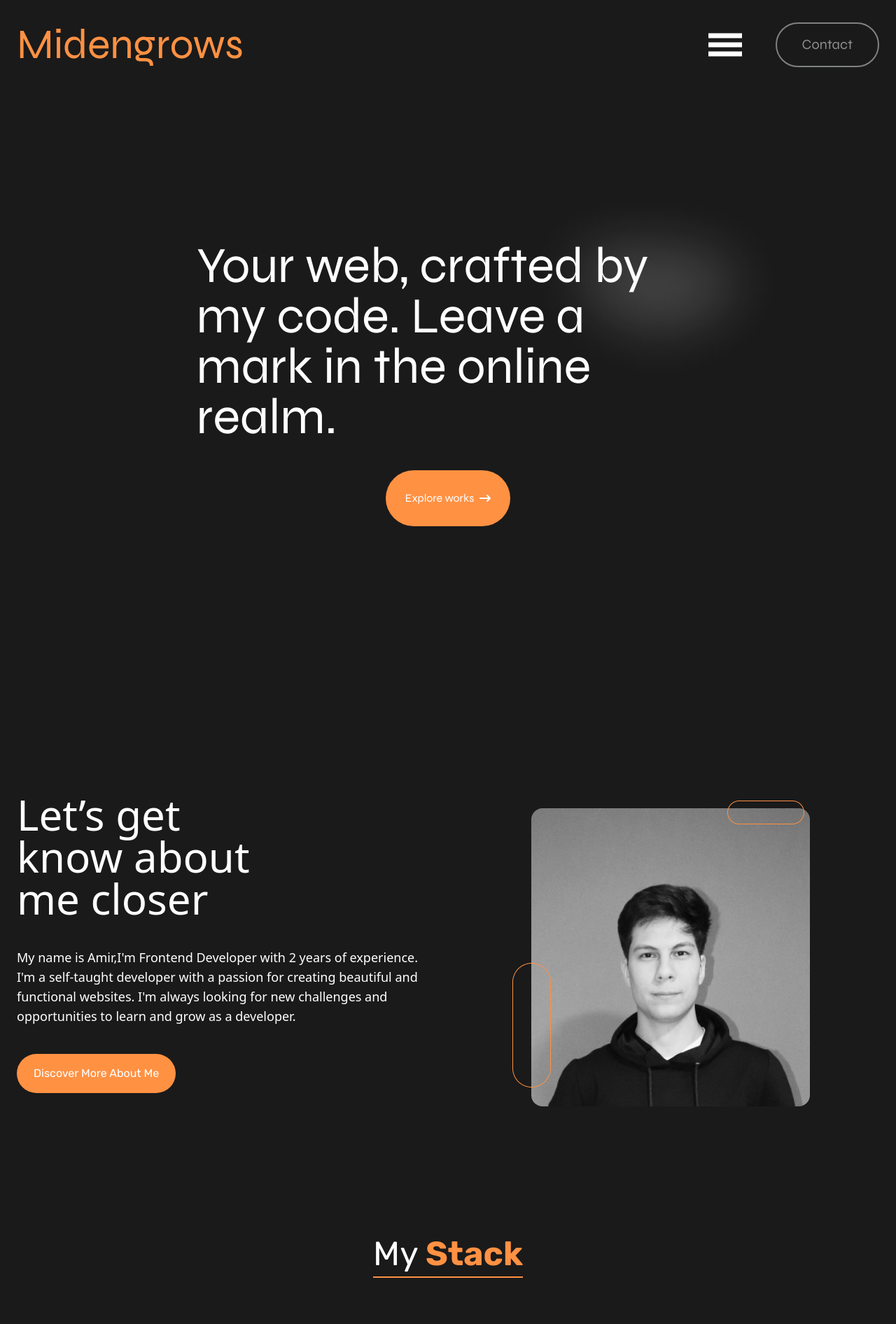
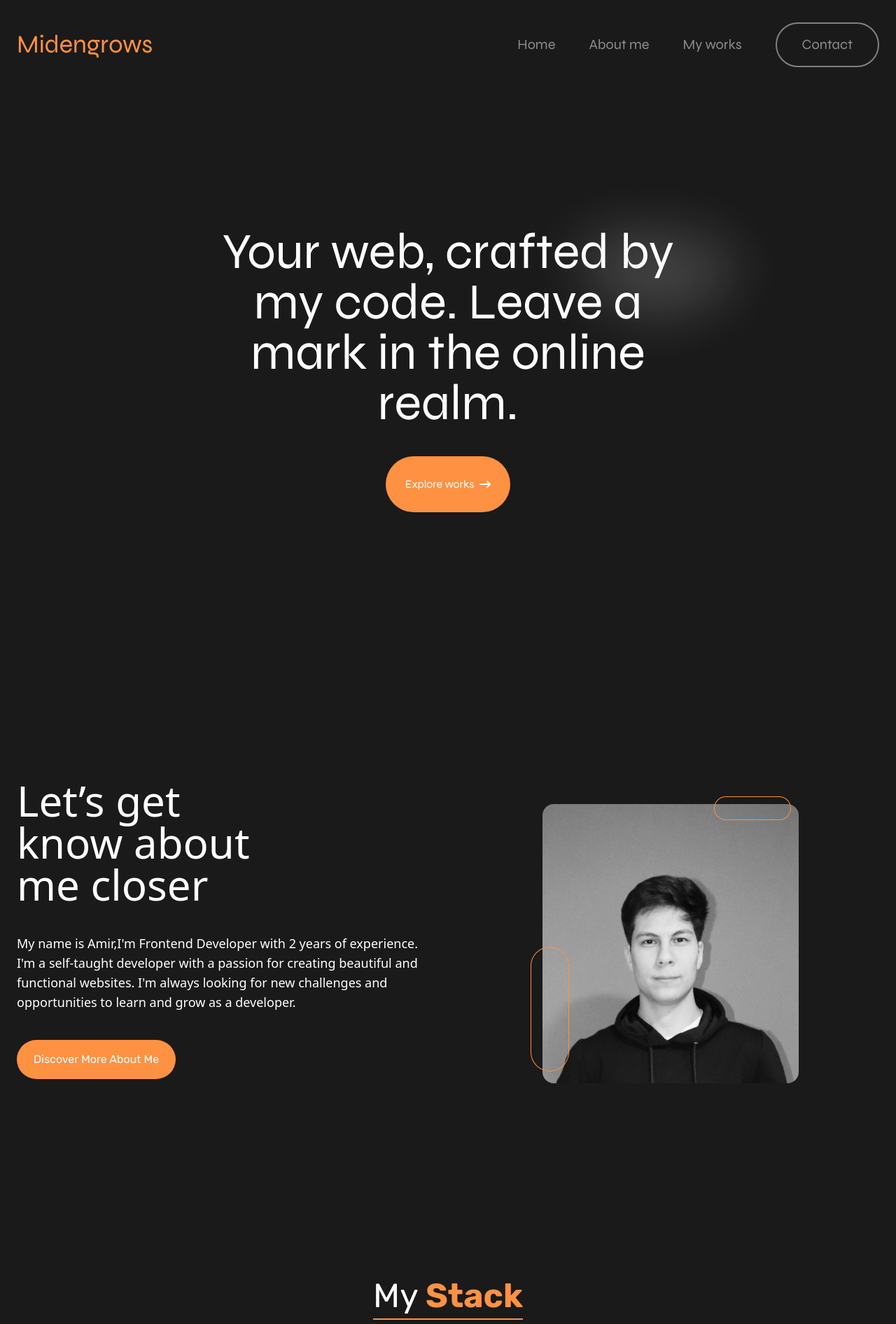
Before and after one commit to Midengrows1/Miden_portfolio, a React (Vite) app: page / in a window 1280 px wide. Shown: the top 1892 px of the page at 70% size. Built offline with nearby package versions, Linux system fonts and the light colour scheme.

Commit message:
home page adaptive

```diff
--- a/src/components/Header/Header.jsx
+++ b/src/components/Header/Header.jsx
@@ -7,18 +7,18 @@ import { motion, AnimatePresence } from "framer-motion";
 const Header = () => {
   const showTitle = {
     hidden: {
-      y: -100,
+      height: 0,
       opacity: 0,
     },
     visible: {
-      y: 0,
+      height: "auto",
       opacity: 1,
     },
   };
   const [menuactive, setMenuActive] = useState(false);
   console.log(menuactive);
   return (
-    <div>
+    <div className={s.header_container}>
       <div className={clsx(s.header, "font-Syne")}>
         <div className={s.header_left}>
           <h1 className={s.header_logo}>Midengrows</h1>
@@ -38,7 +38,7 @@ const Header = () => {
             </ul>
           </nav>
           <div
-            className={s.header_burger}
+            className={clsx(s.header_burger, { [s.burger_active]: menuactive })}
             onClick={() => setMenuActive(!menuactive)}
           >
             <span></span>
@@ -46,13 +46,14 @@ const Header = () => {
           <Button mainClass={s.header_button}>Contact</Button>
         </div>
       </div>
+
       <AnimatePresence initial={false}>
         {menuactive && (
           <motion.div
             initial="hidden"
             animate="visible"
             variants={showTitle}
-            exit={{ opacity: 0, y: -100 }}
+            exit={{ opacity: 0, height: 0 }}
             transition={{
               ease: "easeInOut",
               duration: 0.7,
@@ -61,8 +62,7 @@ const Header = () => {
               damping: 10,
             }}
             style={{ overflow: "hidden" }}
-            className={s.header_aside}
-            custom={1}
+            className={clsx(s.header_aside)}
           >
             <nav>
               <ul className={s.header_links_burger}>
@@ -75,9 +75,9 @@ const Header = () => {
                 <li>
                   <NavLink to={"/projects"}>My works</NavLink>
                 </li>
+                <Button mainClass={clsx(s.burger_button)}>Contact</Button>
               </ul>
             </nav>
-            <Button mainClass={clsx(s.burger_button)}>Contact</Button>
           </motion.div>
         )}
       </AnimatePresence>
--- a/src/components/Header/header.module.css
+++ b/src/components/Header/header.module.css
@@ -1,3 +1,4 @@
+
 .header{
     @apply h-32  flex justify-between items-center text-white text-xl;
 }
@@ -5,22 +6,22 @@
     @apply flex gap-12 items-center ;
 }
 .header_logo{
-    @apply text-6xl w-12 text-[#FF9143] text-ellipsis overflow-hidden md:w-max;
+    @apply text-6xl md:text-4xl w-12 text-[#FF9143] text-ellipsis overflow-hidden md:w-max;
 }
 .header_links{
-    @apply flex hidden sm:gap-12   ;
+    @apply md:flex hidden  sm:gap-12   ;
 }
 .header_aside{
-    @apply  flex w-full items-center justify-between text-white  border p-4 gap-5;
+    @apply   w-full  items-center text-white ;
 }
 .header_links_burger{
-    @apply flex  gap-8 w-full items-center
+    @apply flex  justify-between w-full items-center
 }
 .header_links_burger >*{
-    @apply text-nowrap  text-xl
+    @apply text-nowrap text-[4vw]
 }
 .burger_button{
-    @apply  block rounded-full px-5 py-3 border-2 opacity-50  bg-transparent hover:text-[#FF9143] hover:opacity-100 hover:cursor-pointer;
+    @apply  inline-block rounded-lg p-2 border-2 opacity-50  bg-transparent hover:text-[#FF9143] hover:opacity-100 hover:cursor-pointer;
 }
 .header_links> * {
   @apply  text-white whitespace-nowrap opacity-50 hover:transition-all hover:text-[#FF9143] hover:opacity-100 hover:cursor-pointer relative;
@@ -40,40 +41,46 @@
     width: 100%;
 }
 .header_button{
-    @apply  px-9 py-4 hidden sm:inline-block  rounded-full border-2 opacity-50  bg-transparent hover:border-[#FF9143] hover:opacity-100 hover:scale-95 transition-all ;
+    @apply  px-9 py-4 hidden lg:inline-block  rounded-full border-2 opacity-50  bg-transparent hover:border-[#FF9143] hover:opacity-100 hover:scale-95 transition-all ;
 }
 .header_burger{
-    @apply w-12 h-10  flex flex-col gap-2 relative;
+    @apply w-10 h-7 flex md:hidden z-50  justify-end items-center relative;
 }
-.header_burger span{
-    @apply w-full h-[7px]  bg-white relative top-[50%] transform translate-y-[-50%];
+.header_burger > span{
+    @apply w-3/4 h-[5px] bg-white  scale-100;
 
 }
-.header_burger span::before{
+.header_burger::before, .header_burger::after{
     content:'';
+    position: absolute;
     width: 100%;
-    height: 100%;
-    display: block;
-    background: inherit;
-    position: absolute;
-    top:-190%;
+    height: 5px;
+    background: white;
+    transition: all .1s ease;
 
 }
-.header_burger span::after{
-    content:'';
-    width: 100%;
-    height: 100%;
-    display: block;
-    background: inherit;
-    position: absolute;
-    top:190%;
+.header_burger::before{
+    @apply top-0
+}
+.header_burger::after{
+    @apply bottom-0
+}
 
+.burger_active::after{
+    @apply bottom-[50%] rotate-45 translate-x-0 translate-y-[50%]
 }
-/* .header_burger span::before{
-    @apply  after:content-['*'] w-full h-5 bg-black block bottom-0 ;
+.burger_active::before{
+    @apply top-[50%] -rotate-45 translate-x-0 translate-y-[-50%]
+}
 
+
+.burger_active > span{
+    @apply scale-0;
 }
-.header_burger span::after{
-    @apply w-full  bg-red-400 block ;
 
+/* .burger_active .header_burger span::after {
+    @apply top-0 rotate-45;
+}
+.burger_active .header_burger span::before {
+    @apply top-0 -rotate-45;
 } */
--- a/src/pages/Home/Home.jsx
+++ b/src/pages/Home/Home.jsx
@@ -105,7 +105,9 @@ const Home = () => {
             </Mbutton>
           </motion.div>
           <div className={s.second_right}>
-            <img src="/img/MYFace2.jpg" alt="" />
+            <div className={s.second_right_img_container}>
+              <img src="/img/MYFace2.jpg" alt="" />
+            </div>
           </div>
         </motion.section>
         <section className={s.third_screen}>
--- a/src/pages/Home/home.module.css
+++ b/src/pages/Home/home.module.css
@@ -1,14 +1,14 @@
-.home{
-
+.wrapper{
+    @apply transition-all ease-linear duration-300;
 }
 .first_screen{
-    @apply sm:min-h-[50rem] h-max flex flex-col sm:justify-center sm:items-center mt-10 text-white relative;
+    @apply sm:min-h-[50rem] transition-all ease-linear duration-300 h-max flex flex-col sm:justify-center sm:items-center mt-5 text-white relative;
 }
 .first_screen_content{
     @apply h-auto  sm:flex sm:flex-col sm:justify-center sm:items-center text-white;
 }
 .first_screen_content > h1{
-    @apply sm:text-7xl sm:w-7/12 text-left  text-5xl relative ;
+    @apply sm:text-7xl sm:w-7/12  md:text-center text-left  text-5xl relative ;
 }
 .def_btn{
     @apply px-7 py-7 bg-[#FF9143] rounded-full my-10 cursor-pointer transition-all ease-linear  ;
@@ -32,7 +32,7 @@
 /* 2 Screen */
 
 .second_screen{
-    @apply h-dvh py-20 flex gap-10;
+    @apply md:h-dvh lg:py-20 md:flex lg:gap-10;
 }
 .second_screen > * {
     @apply flex-[50%] h-full  flex flex-col  justify-center text-white  ;
@@ -44,39 +44,44 @@
     @apply text-lg opacity-50
 }
 .def_title{
-    @apply text-6xl w-8/12;
+    @apply md:text-6xl md:w-8/12 w-full text-6xl;
 }
 .second_left button{
     @apply w-max px-6 py-4 font-Rubik
 }
 .second_right{
-    @apply flex flex-col items-center relative;
+    @apply  md:w-[50%] w-full flex-col items-center ;
+}
+.second_right_img_container{
+    @apply md:w-[400px] md:h-[420px] w-full h-[420px] flex-none  flex items-center justify-center   relative
 }
 .second_right img{
-    @apply object-cover size-8/12 rounded-2xl ;
+    @apply object-cover h-[95%] size-11/12 rounded-2xl ;
 
 }
-.second_right::after{
+.second_right_img_container::after{
     content: url('/img/Rectangle 362.png');
     display: inline-block;
     position: absolute;
-    bottom: 20%;
-    left: 12%;
+    /* bottom: 20%;
+    left: 12%; */
+    left: 0;
+    bottom: 5%;
 }
-.second_right::before{
+.second_right_img_container::before{
     content: url('/img/Rectangle 363.png');
     display: inline-block;
     position: absolute;
-    top:15%;
-    right: 18%;
+    top:0;
+    right: 7%;
 
 }
 /* Third screen */
 .third_screen{
-@apply w-full  justify-between;
+@apply w-full  justify-between  mt-20;
 }
 .third_screen_content{
-    @apply flex my-14
+    @apply md:flex my-14
 }
 .third_screen_content > *{
     @apply flex-1
@@ -90,8 +95,11 @@
 .third_screen strong{
     @apply  text-[#FF9143];
 }
+.third_screen_left{
+    @apply flex flex-col
+}
 .third_screen_stack{
-    @apply flex w-full gap-4 px-4
+    @apply md:flex w-full gap-4 px-4
 }
 .third_screen_stack >*{
     @apply flex flex-col flex-auto h-max gap-2
@@ -102,9 +110,9 @@
 .third_screen_stack > * li img{
     @apply w-3/12 h-3/6 object-scale-down;
 }
-.third_screen_left_stack > * img{
+/* .third_screen_left_stack > * img{
     @apply  h-full object-cover;
-}
+} */
 .third_screen_description p{
     @apply text-3xl font-Rubik italic text-white opacity-50 leading-relaxed ;
 }
```
